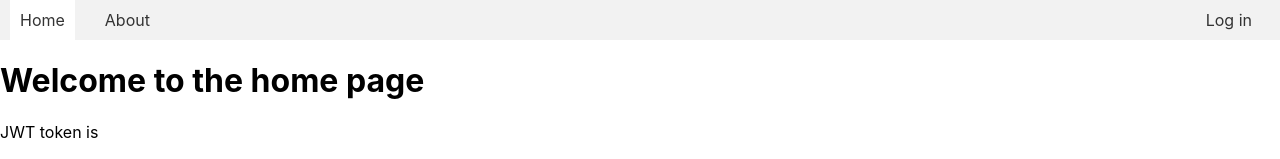
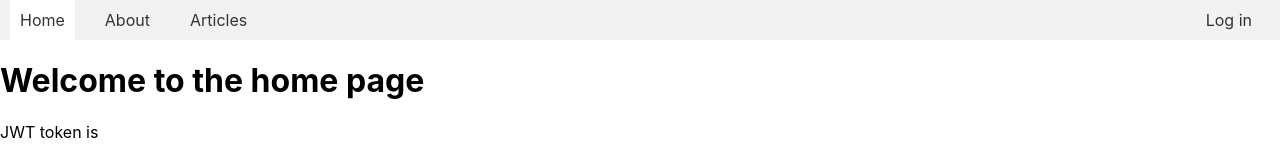
Before and after one commit to TJSimpson1/spring-full-stack-blog, a React (Create React App) app in the folder blog-front-end/: page / in a window 1280 px wide. Shown: the top 159 px of the page. Built offline with nearby package versions, Linux system fonts and the light colour scheme.

Commit message:
Navbar updated

```diff
--- a/blog-front-end/src/NavBar.tsx
+++ b/blog-front-end/src/NavBar.tsx
@@ -36,6 +36,11 @@ const NavBar = () => {
             About
           </Link>
         </li>
+        <li className={activePage === "articles" ? "active" : ""}>
+          <Link to="/articles" onClick={() => handleNavigation("articles")}>
+            Articles
+          </Link>
+        </li>
         <li className={activePage === "login" ? "active nav-right" : "nav-right"}>
           {jwt === "" ? (
             <Link to="/login" onClick={() => handleNavigation("login")}>
```
